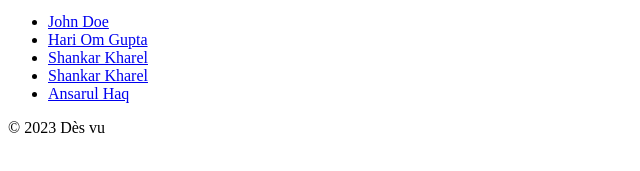
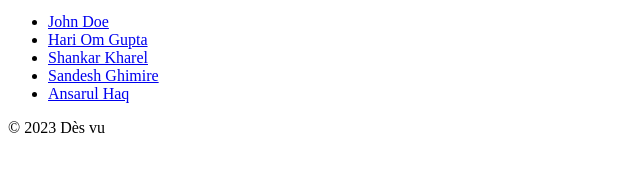
Before and after one commit to HariomGupta123/hactoberfest2023, a plain HTML site: page index.html in a window 1280 px wide. Shown: the part 425-596 px from the top of the page, 0-640 px from the left. Drawn offline with Linux system fonts and the light colour scheme.

Commit message:
Update index.html
updated username

```diff
--- a/index.html
+++ b/index.html
@@ -39,7 +39,7 @@
                  <li><a href="https://github.com/john">John Doe</a></li>
                 <li><a href="https://github.com/HariomGupta123">Hari Om Gupta</a></li>
                 <li><a href="https://github.com/shankarkharel">Shankar Kharel</a></li>
-                <li><a href="https://github.com/shankarkharel">Shankar Kharel</a></li>
+                <li><a href="https://github.com/kashyapsandesh">Sandesh Ghimire</a></li>
                 <li><a href="https://github.com/AnsarulHaq786">Ansarul Haq</a></li>
 
 
```
